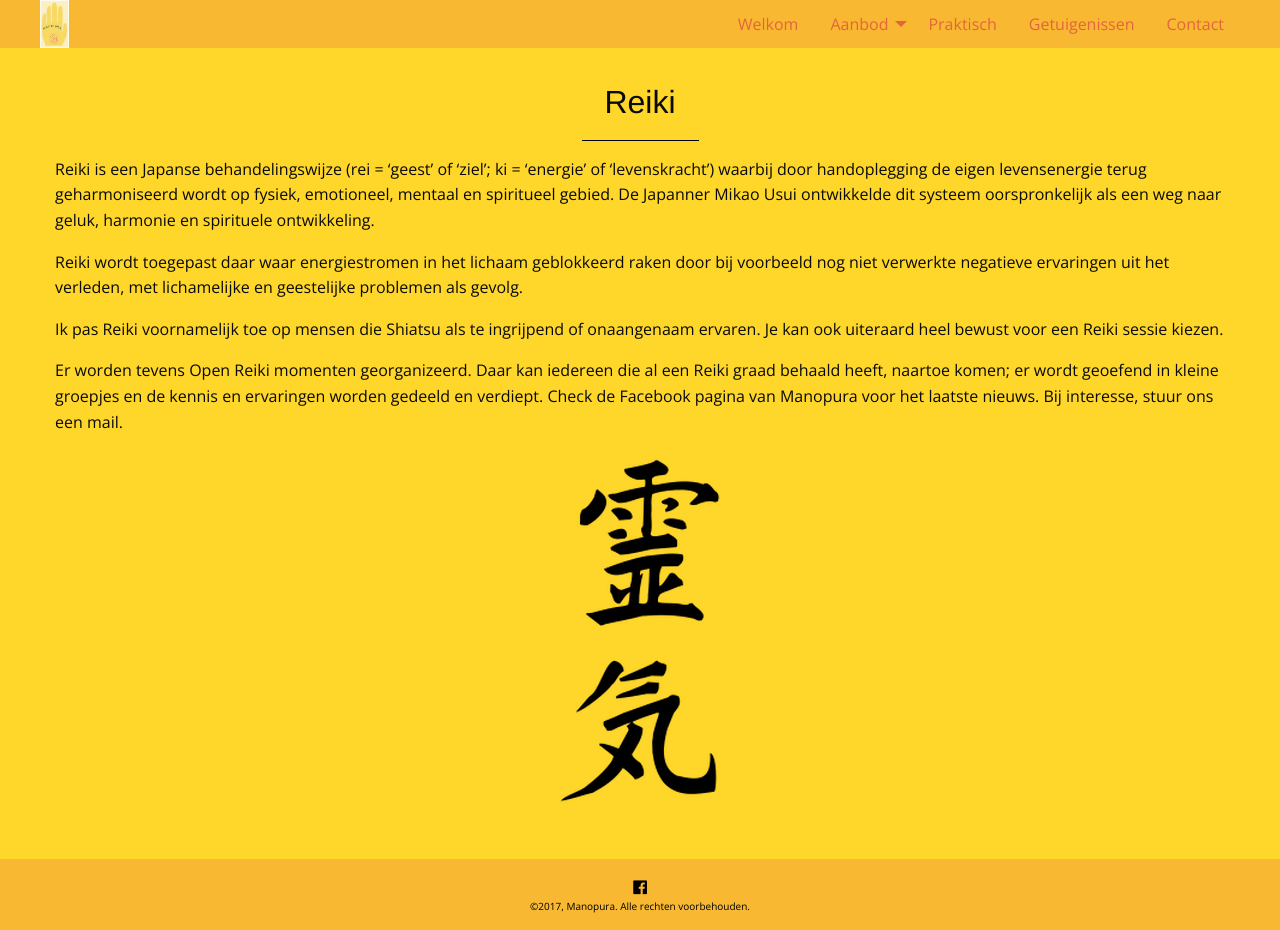
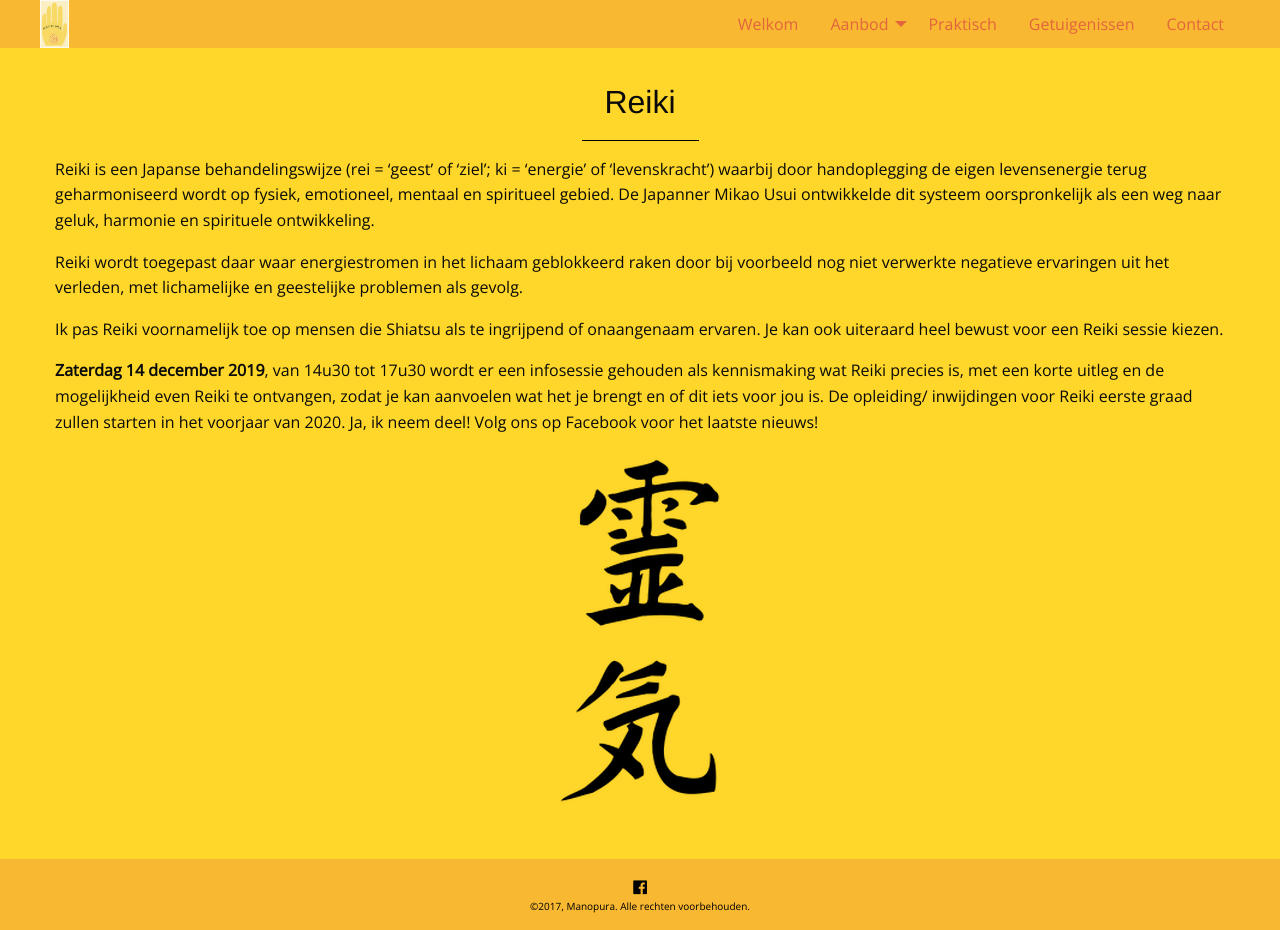
Before and after one commit to manopura/manopura.github.io, a Jekyll site: the page built from reiki.md, in a window 1280 px wide. Built offline with Jekyll 4.4.1, drawn with Linux system fonts in a browser that asks for light colours; nearby versions of some CDN libraries; our own code applies the rules of GitHub Pages for plain Markdown files.

Commit message:
Update reiki.md

```diff
--- a/reiki.md
+++ b/reiki.md
@@ -12,9 +12,9 @@
 Ik pas Reiki voornamelijk toe op mensen die Shiatsu als te ingrijpend of onaangenaam ervaren.
 Je kan ook uiteraard heel bewust voor een Reiki sessie kiezen.
 
-Er worden tevens Open Reiki momenten georganizeerd. Daar kan iedereen die al een Reiki graad behaald heeft, naartoe komen; er wordt geoefend in kleine groepjes en de kennis en ervaringen worden gedeeld en verdiept. Check de Facebook pagina van Manopura voor het laatste nieuws.
-Bij interesse, stuur ons een mail.
-
-
+**Zaterdag 14 december 2019**, van 14u30 tot 17u30 wordt er een infosessie gehouden als kennismaking wat Reiki precies is, met een korte uitleg en de mogelijkheid even Reiki te ontvangen, zodat je kan aanvoelen wat het je brengt en of dit iets voor jou is.
+De opleiding/ inwijdingen voor Reiki eerste graad zullen starten in het voorjaar van 2020.
+Ja, ik neem deel!
+Volg ons op Facebook voor het laatste nieuws!
 
 ![reiki](images/reiki.png)
```
